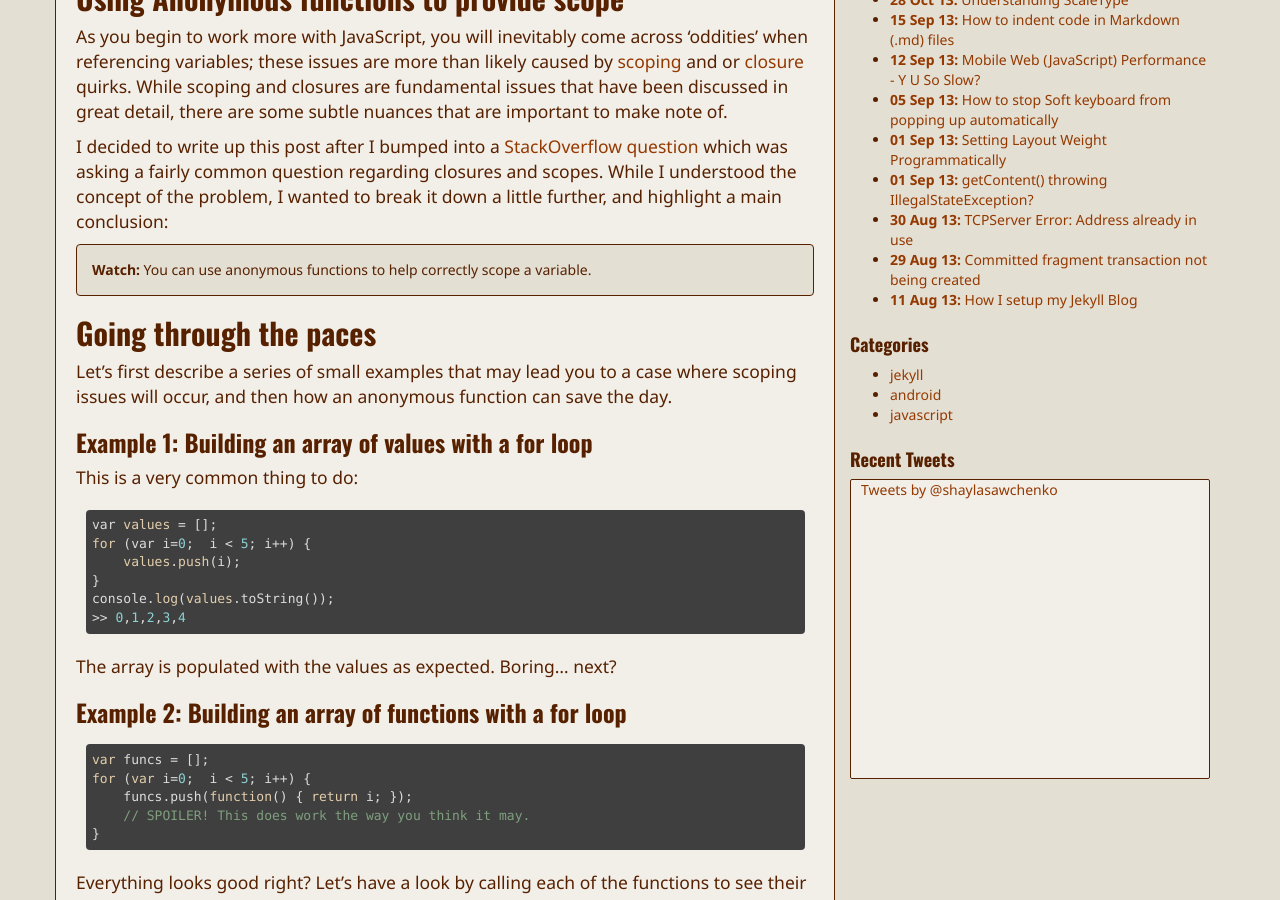
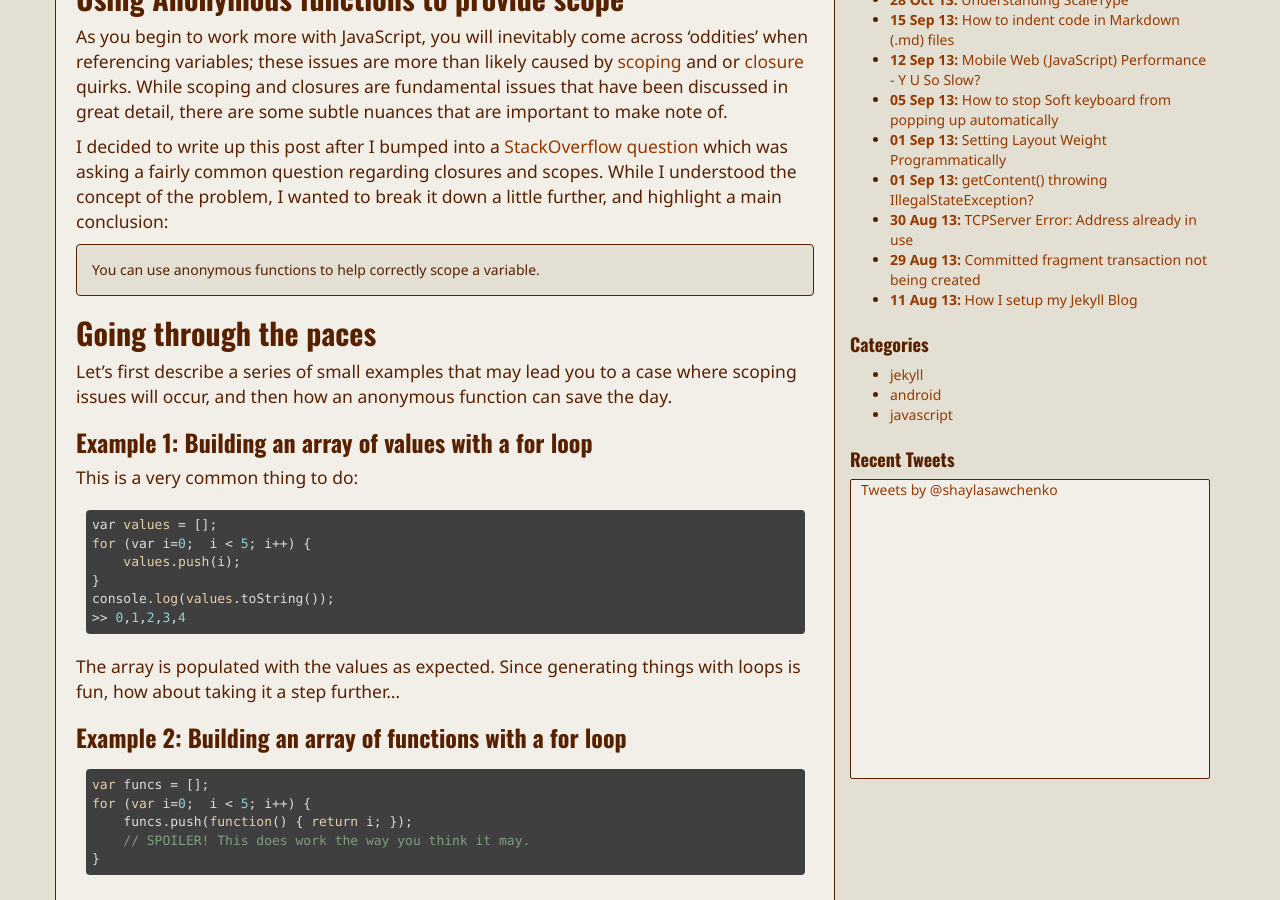
Before and after one commit to ssawchenko/jekyllblog, a Jekyll site: the page built from _posts/2013-12-03-JavaScript-UsingAnonymousFunctionsToScope.md, in a window 1280 px wide and 900 px high, scrolled down 368 px. Built offline with Jekyll 4.4.1, drawn with Linux system fonts in a browser that asks for light colours; some web fonts are replaced; Markdown is read by kramdown in place of the engine named in the settings; comment, search, counter and statistics services are not loaded.

Commit message:
Fixed wording on post

````diff
--- a/_posts/2013-12-03-JavaScript-UsingAnonymousFunctionsToScope.md
+++ b/_posts/2013-12-03-JavaScript-UsingAnonymousFunctionsToScope.md
@@ -18,7 +18,7 @@ I wanted to break it down a little further, and highlight a main conclusion:
 
 
 <div class="alert alert-info">
-<b>Watch:</b> You can use anonymous functions to help correctly scope a variable.
+   You can use anonymous functions to help correctly scope a variable.
 </div>
 
 ## Going through the paces
@@ -37,7 +37,8 @@ console.log(values.toString());
 >> 0,1,2,3,4
 ```
 
-The array is populated with the values as expected. Boring... next?
+The array is populated with the values as expected.
+Since generating things with loops is fun, how about taking it a step further...
 
 ### Example 2: Building an array of functions with a for loop
 
````
